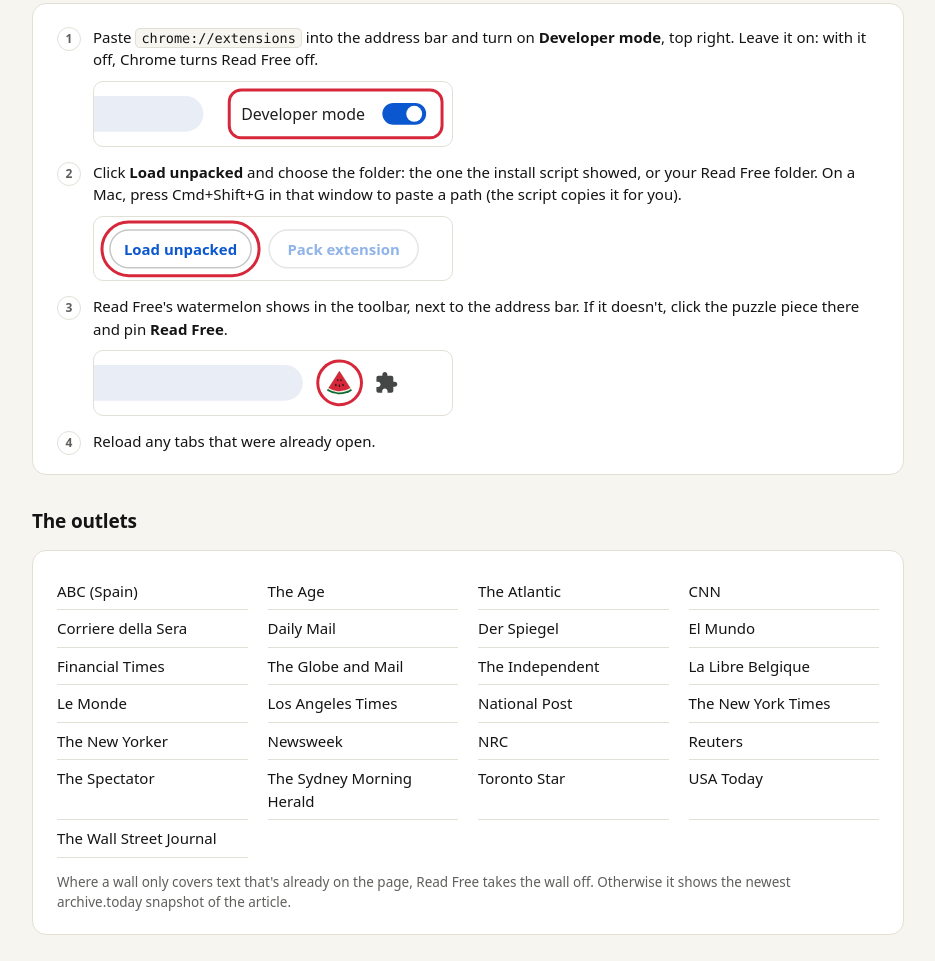
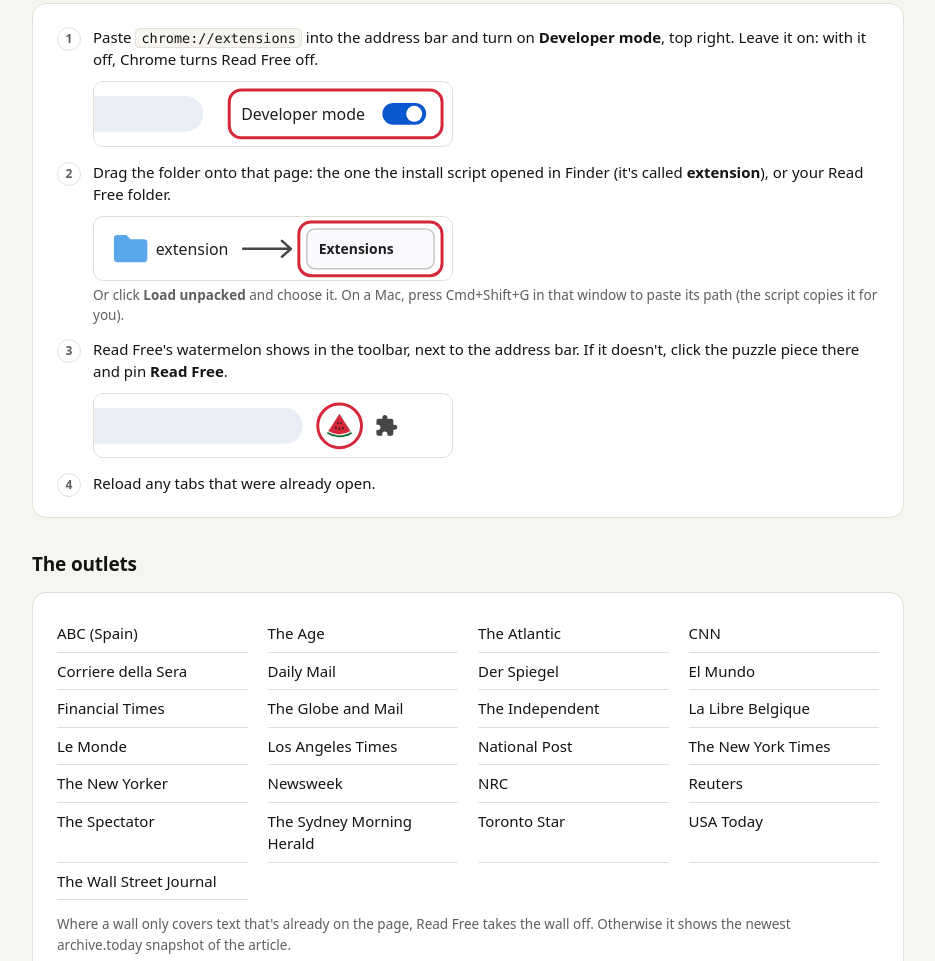
Before and after one commit to readfreexyz/read-free, a browser extension: page website/index.html in a window 1280 px wide. Shown: the part 762-1723 px from the top of the page, without its empty margins (172-1107 px from the left). Drawn offline with Linux system fonts and the light colour scheme.

Commit message:
Install: drag the folder onto chrome://extensions
Chrome loads a folder dropped on its extensions page once Developer mode is on, so step 2 is now
a drag. On a Mac, run at a terminal, install.sh opens Finder with the extension folder selected
to drag (and still copies its path for Load unpacked, whose dialog hides ~/Library). The site's
step 2 shows the drag; Load unpacked stays as the other way.

Co-Authored-By: Claude Opus 5.5 <noreply@anthropic.com>

```diff
--- a/website/index.html
+++ b/website/index.html
@@ -127,6 +127,11 @@
     .shot .ui-icon { fill: #444746; }
     .shot .dim { opacity: 0.45; }
     .shot .ring { fill: none; stroke: #d6283a; stroke-width: 3; }
+    .shot .ui-folder { fill: #5aa7ec; }
+    .shot .ui-arrow { fill: none; stroke: #444746; stroke-width: 2.5; stroke-linecap: round; stroke-linejoin: round; }
+    .shot .ui-page { fill: #f8fafd; stroke: #c4c7c5; stroke-width: 1.5; }
+    .shot .ui-small { font: 600 14px var(--font); fill: #1f1f1f; }
+    .setup .aside { display: block; margin-top: 4px; color: var(--muted); font-size: 13.5px; }
     /* Filled in by Read Free itself, when it's installed in this browser */
     .installed { margin: 16px 0 0; padding: 10px 14px; border-radius: 10px; background: var(--accent-soft); color: var(--accent); font-weight: 650; }
     .setup li::before { content: counter(setup); position: absolute; top: 1px; left: 0; display: grid; place-items: center; width: 22px; height: 22px; border: 1px solid var(--line); border-radius: 50%; color: var(--muted); font-size: 12px; font-weight: 700; }
@@ -222,16 +227,18 @@
               <circle class="ui-knob" cx="322" cy="32" r="8"/>
               <rect class="ring" x="136" y="8" width="214" height="48" rx="12"/>
             </svg></li>
-          <li>Click <b>Load unpacked</b> and choose the folder: the one the install script showed,
-            or your Read Free folder. On a Mac, press Cmd+Shift+G in that window to paste a path
-            (the script copies it for you).
-            <svg class="shot" viewBox="0 0 360 64" role="img" aria-label="The Load unpacked button, at the left under the Extensions page's title once Developer mode is on">
-              <rect class="ui-button" x="16" y="13" width="142" height="38" rx="19"/>
-              <text class="ui-link" x="87" y="38" text-anchor="middle">Load unpacked</text>
-              <rect class="ui-button dim" x="176" y="13" width="150" height="38" rx="19"/>
-              <text class="ui-link dim" x="251" y="38" text-anchor="middle">Pack extension</text>
-              <rect class="ring" x="8" y="5" width="158" height="54" rx="27"/>
-            </svg></li>
+          <li>Drag the folder onto that page: the one the install script opened in Finder (it's
+            called <b>extension</b>), or your Read Free folder.
+            <svg class="shot" viewBox="0 0 360 64" role="img" aria-label="A folder called extension, dragged onto the Extensions page">
+              <path class="ui-folder" transform="translate(20 15) scale(1.05)" d="M0 6a3 3 0 0 1 3-3h9l4 4h13a3 3 0 0 1 3 3v16a3 3 0 0 1-3 3H3a3 3 0 0 1-3-3z"/>
+              <text class="ui-text" x="62" y="38">extension</text>
+              <path class="ui-arrow" d="M150 32h48m-9-8l9 8-9 8"/>
+              <rect class="ui-page" x="214" y="12" width="128" height="40" rx="8"/>
+              <text class="ui-small" x="226" y="37">Extensions</text>
+              <rect class="ring" x="206" y="5" width="144" height="54" rx="12"/>
+            </svg>
+            <span class="aside">Or click <b>Load unpacked</b> and choose it. On a Mac, press Cmd+Shift+G in
+            that window to paste its path (the script copies it for you).</span></li>
           <li>Read Free's watermelon shows in the toolbar, next to the address bar. If it doesn't,
             click the puzzle piece there and pin <b>Read Free</b>.
             <svg class="shot" viewBox="0 0 360 64" role="img" aria-label="Chrome's toolbar: the address bar, then Read Free's watermelon button and the puzzle-piece menu">
```
Also changed, not shown: docs/auto-update.md (+1 -1 lines), README.md, 1 other file.
